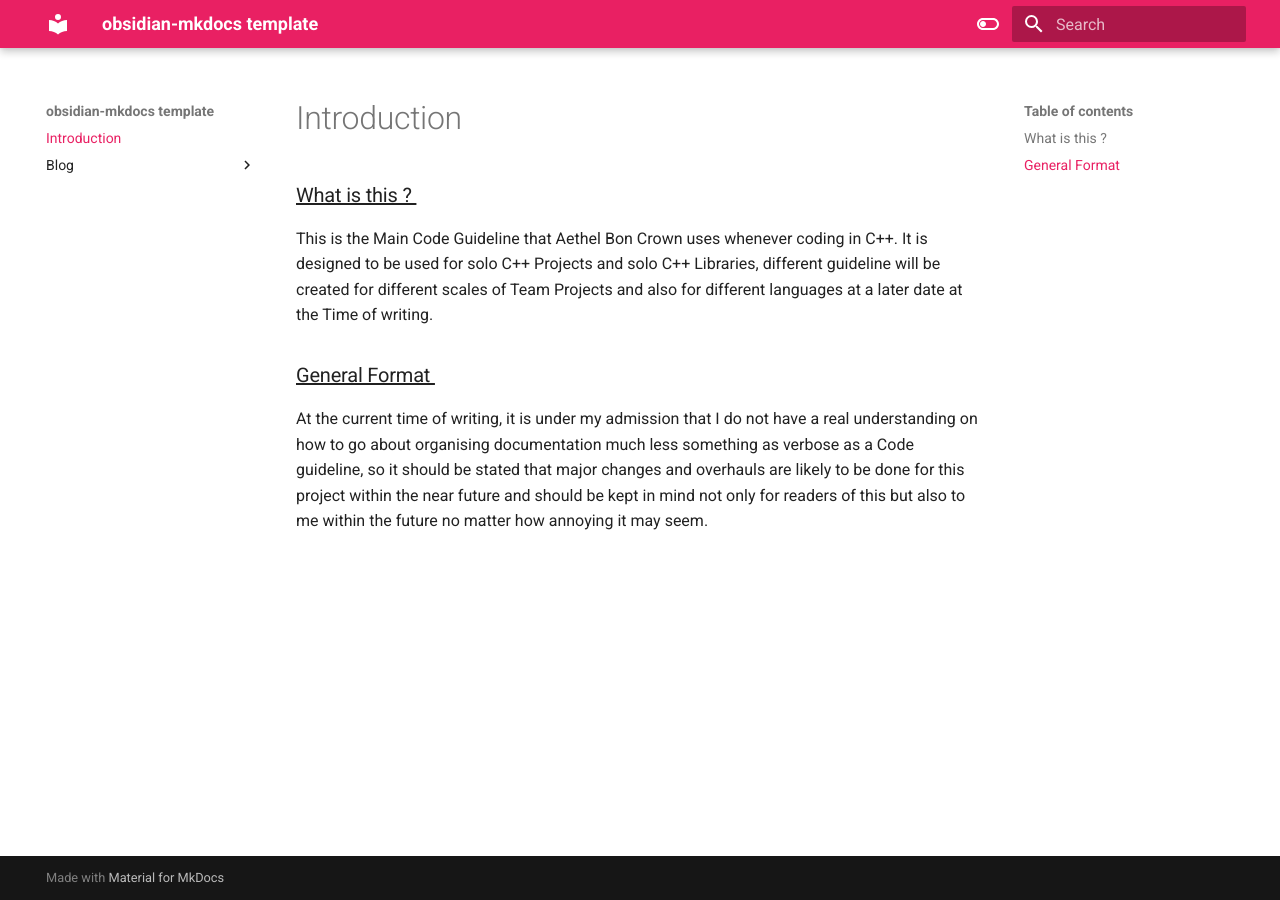
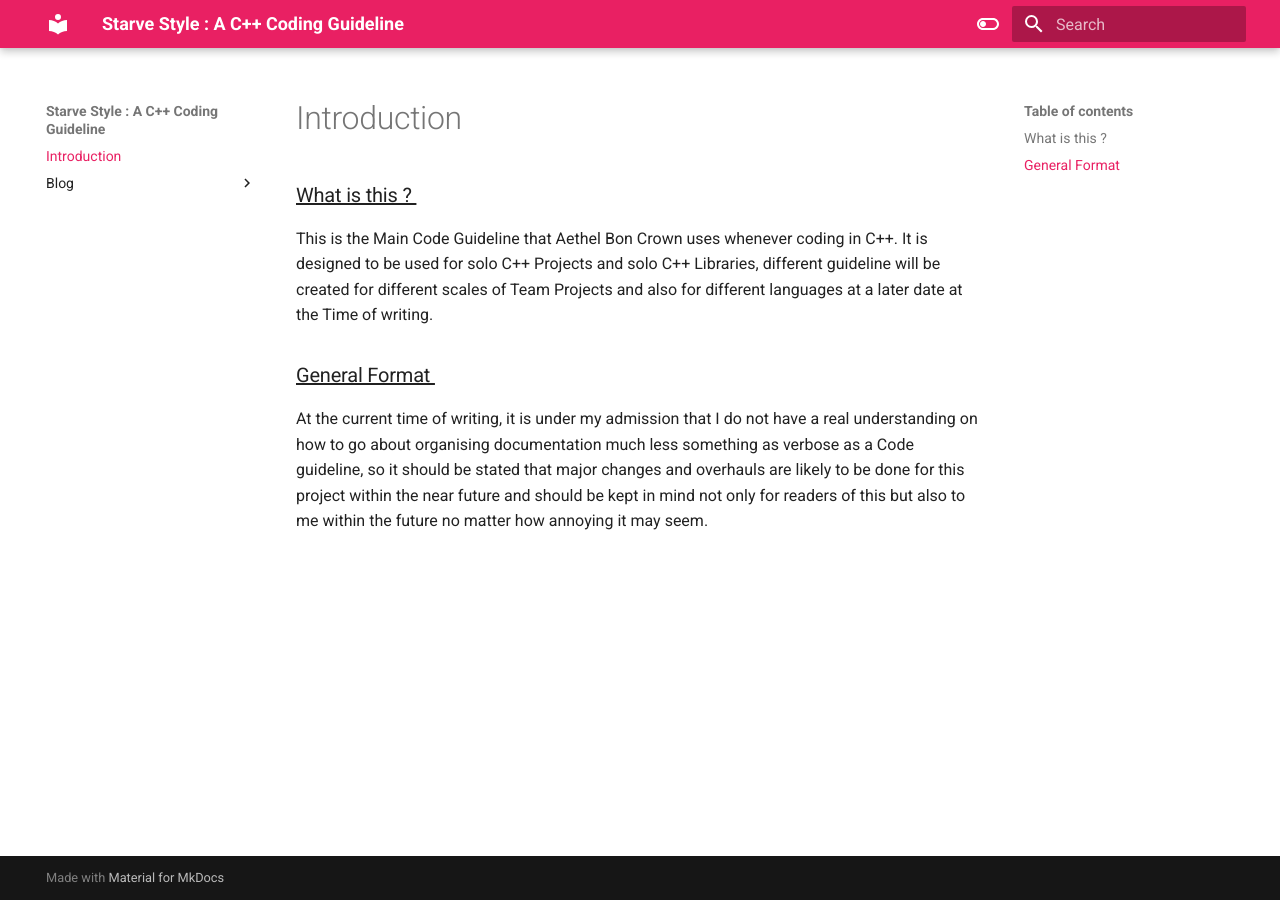
Before and after one commit to Belphonz/Starve-Style, an MkDocs documentation site: the page built from docs/Introduction.md, in a window 1280 px wide. Built offline with MkDocs 1.6.1 and Material for MkDocs 9.7.7, drawn with Linux system fonts in a browser that asks for light colours.

Commit message:
vault backup: 2024-10-17 21:32:53

```diff
--- a/mkdocs.yml
+++ b/mkdocs.yml
@@ -1,4 +1,4 @@
-site_name: obsidian-mkdocs template
+site_name: "Starve Style : A C++ Coding Guideline"
 
 theme:
     name: 'material'
```
